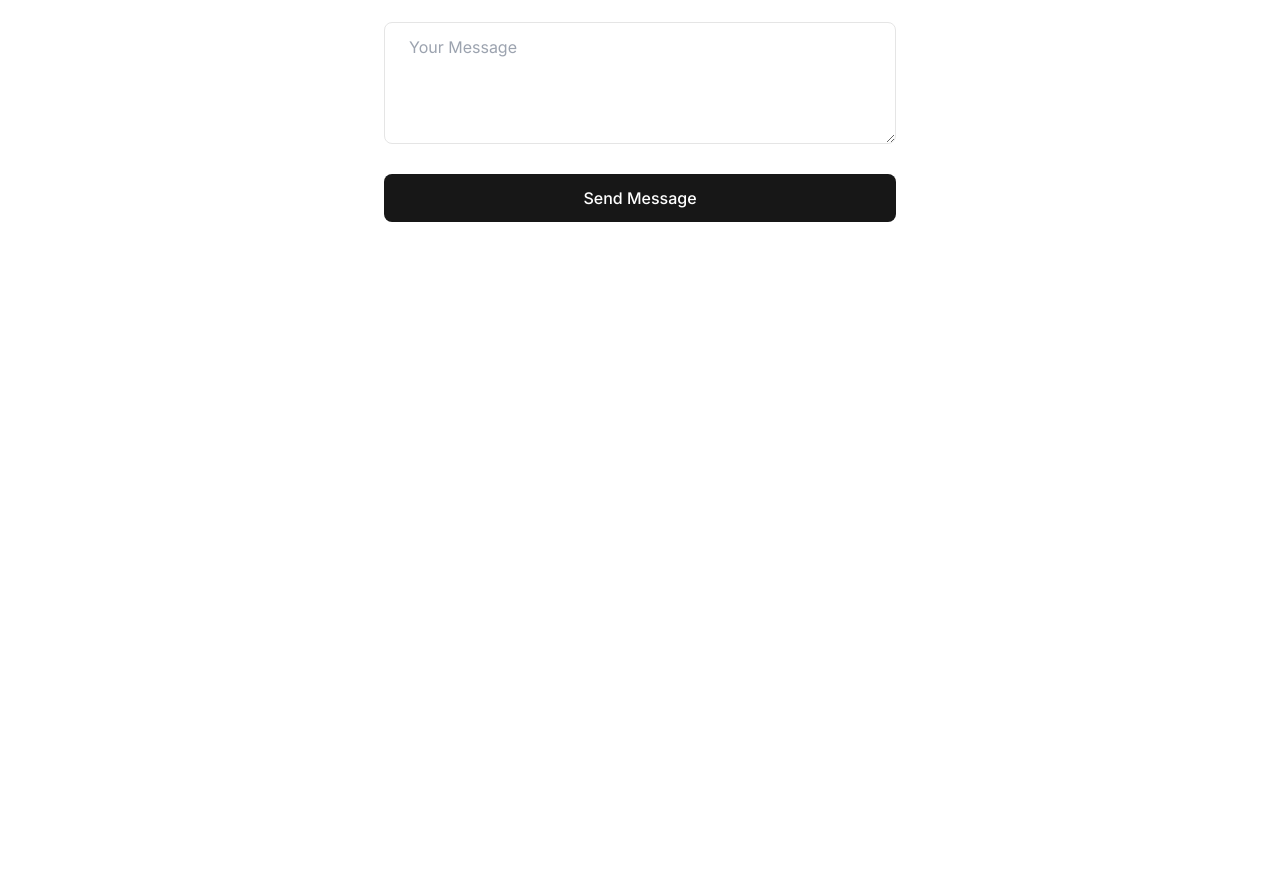
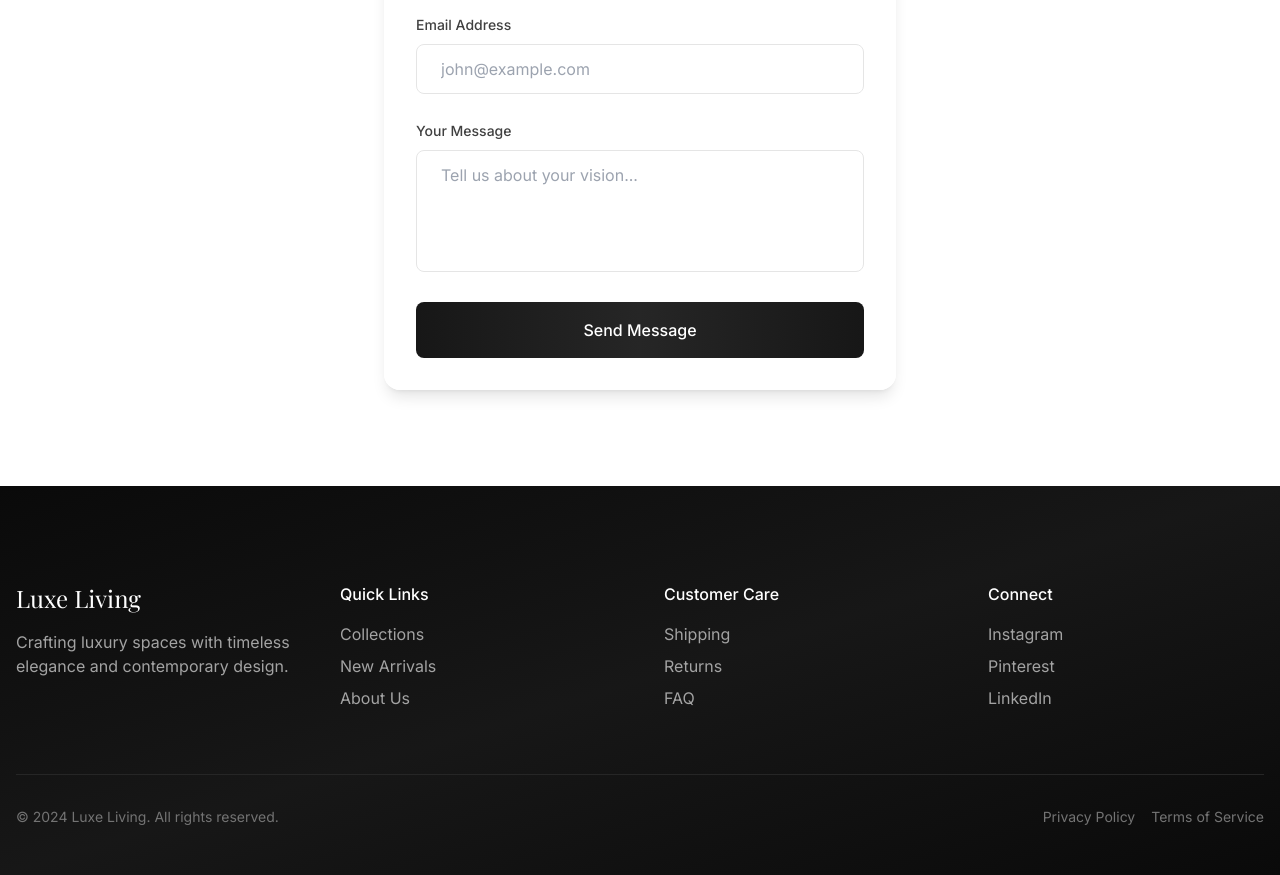
Before and after one commit to BrianKN019/stylish-furniture-haven-15, a React (Vite) app: page / in a window 1280 px wide. Shown: the part 5225-6100 px from the top of the page. Before the commit the page ends 5543 px from the top, so only its background shows below. Built offline with nearby package versions, Linux system fonts and the light colour scheme.

Commit message:
Update Get in Touch section
Update the Get in Touch section with a more professional and sleek design, including a modern, minimalist aesthetic and a creative, professional gradient color footer.

```diff
--- a/src/pages/Index.tsx
+++ b/src/pages/Index.tsx
@@ -367,38 +367,102 @@ const Index = () => {
             </p>
           </motion.div>
           <div className="max-w-lg mx-auto">
+            <motion.div
+              initial={{ opacity: 0, y: 20 }}
+              whileInView={{ opacity: 1, y: 0 }}
+              transition={{ duration: 0.8 }}
+              className="bg-white/80 backdrop-blur-lg rounded-2xl p-8 shadow-lg"
+            >
               <form className="space-y-6" onSubmit={(e) => { e.preventDefault(); console.log('Contact form submitted'); }}>
-              <div>
+                <div className="space-y-2">
+                  <label className="text-sm font-medium text-neutral-700">Your Name</label>
                   <input
                     type="text"
-                  placeholder="Your Name"
-                  className="w-full px-6 py-3 rounded-lg border border-neutral-200 focus:outline-none focus:ring-2 focus:ring-primary-500"
+                    placeholder="John Doe"
+                    className="w-full px-6 py-3 rounded-lg border border-neutral-200 focus:outline-none focus:ring-2 focus:ring-primary-500 bg-white/50 backdrop-blur-sm transition-all duration-200"
                   />
                 </div>
-              <div>
+                <div className="space-y-2">
+                  <label className="text-sm font-medium text-neutral-700">Email Address</label>
                   <input
                     type="email"
-                  placeholder="Your Email"
-                  className="w-full px-6 py-3 rounded-lg border border-neutral-200 focus:outline-none focus:ring-2 focus:ring-primary-500"
+                    placeholder="john@example.com"
+                    className="w-full px-6 py-3 rounded-lg border border-neutral-200 focus:outline-none focus:ring-2 focus:ring-primary-500 bg-white/50 backdrop-blur-sm transition-all duration-200"
                   />
                 </div>
-              <div>
+                <div className="space-y-2">
+                  <label className="text-sm font-medium text-neutral-700">Your Message</label>
                   <textarea
-                  placeholder="Your Message"
+                    placeholder="Tell us about your vision..."
                     rows={4}
-                  className="w-full px-6 py-3 rounded-lg border border-neutral-200 focus:outline-none focus:ring-2 focus:ring-primary-500"
+                    className="w-full px-6 py-3 rounded-lg border border-neutral-200 focus:outline-none focus:ring-2 focus:ring-primary-500 bg-white/50 backdrop-blur-sm transition-all duration-200 resize-none"
                   ></textarea>
                 </div>
-              <button
+                <motion.button
+                  whileHover={{ scale: 1.02 }}
+                  whileTap={{ scale: 0.98 }}
                   type="submit"
-                className="w-full bg-neutral-900 text-white px-8 py-3 rounded-lg font-medium hover:bg-neutral-800 transition-colors duration-300"
+                  className="w-full bg-gradient-to-r from-neutral-900 via-neutral-800 to-neutral-900 text-white px-8 py-4 rounded-lg font-medium hover:shadow-lg transition-all duration-300 relative overflow-hidden group"
                 >
-                Send Message
-              </button>
+                  <span className="relative z-10">Send Message</span>
+                  <div className="absolute inset-0 bg-gradient-to-r from-primary hover:to-primary-hover opacity-0 group-hover:opacity-100 transition-opacity duration-300"></div>
+                </motion.button>
               </form>
+            </motion.div>
           </div>
         </div>
       </section>
+
+      {/* Modern Gradient Footer */}
+      <footer className="relative pt-24 pb-12 overflow-hidden">
+        <div className="absolute inset-0 bg-gradient-to-br from-neutral-950 via-neutral-900 to-neutral-950"></div>
+        <div className="container px-4 relative">
+          <div className="grid grid-cols-1 md:grid-cols-4 gap-12 mb-16">
+            <div className="space-y-4">
+              <h3 className="font-serif text-2xl text-white">Luxe Living</h3>
+              <p className="text-neutral-400">
+                Crafting luxury spaces with timeless elegance and contemporary design.
+              </p>
+            </div>
+            <div className="space-y-4">
+              <h4 className="font-medium text-white">Quick Links</h4>
+              <ul className="space-y-2">
+                <li><a href="#collections" className="text-neutral-400 hover:text-white transition-colors">Collections</a></li>
+                <li><a href="#new-arrivals" className="text-neutral-400 hover:text-white transition-colors">New Arrivals</a></li>
+                <li><a href="#about" className="text-neutral-400 hover:text-white transition-colors">About Us</a></li>
+              </ul>
+            </div>
+            <div className="space-y-4">
+              <h4 className="font-medium text-white">Customer Care</h4>
+              <ul className="space-y-2">
+                <li><a href="#" className="text-neutral-400 hover:text-white transition-colors">Shipping</a></li>
+                <li><a href="#" className="text-neutral-400 hover:text-white transition-colors">Returns</a></li>
+                <li><a href="#" className="text-neutral-400 hover:text-white transition-colors">FAQ</a></li>
+              </ul>
+            </div>
+            <div className="space-y-4">
+              <h4 className="font-medium text-white">Connect</h4>
+              <ul className="space-y-2">
+                <li><a href="#" className="text-neutral-400 hover:text-white transition-colors">Instagram</a></li>
+                <li><a href="#" className="text-neutral-400 hover:text-white transition-colors">Pinterest</a></li>
+                <li><a href="#" className="text-neutral-400 hover:text-white transition-colors">LinkedIn</a></li>
+              </ul>
+            </div>
+          </div>
+          <div className="border-t border-neutral-800 pt-8">
+            <div className="flex flex-col md:flex-row justify-between items-center gap-4">
+              <p className="text-neutral-500 text-sm">
+                © 2024 Luxe Living. All rights reserved.
+              </p>
+              <div className="flex gap-4">
+                <a href="#" className="text-neutral-500 hover:text-white text-sm transition-colors">Privacy Policy</a>
+                <a href="#" className="text-neutral-500 hover:text-white text-sm transition-colors">Terms of Service</a>
+              </div>
+            </div>
+          </div>
+        </div>
+        <div className="absolute inset-0 bg-[radial-gradient(circle_at_top_right,_var(--tw-gradient-stops))] from-primary hover:to-primary-hover opacity-0 pointer-events-none"></div>
+      </footer>
     </div>
   );
 };
```
Lines whose indentation alone changed are shown as unchanged.
